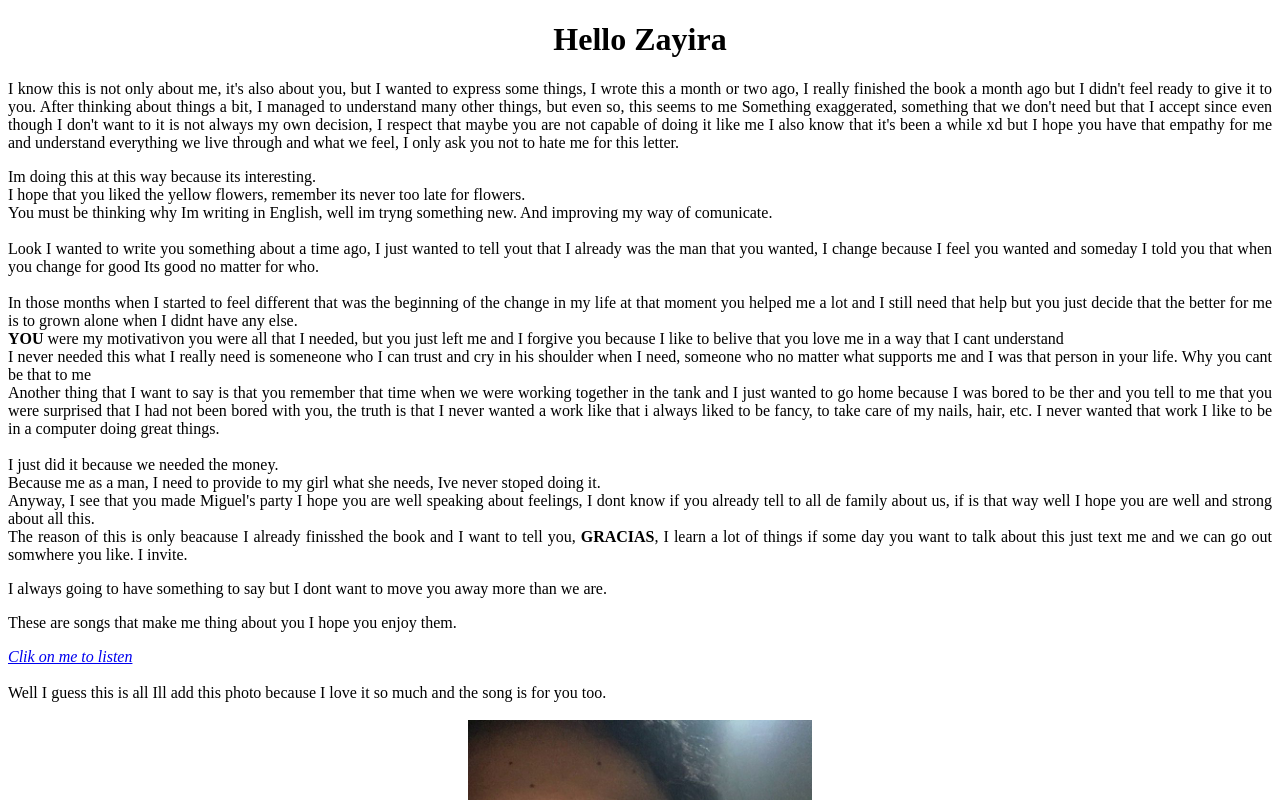
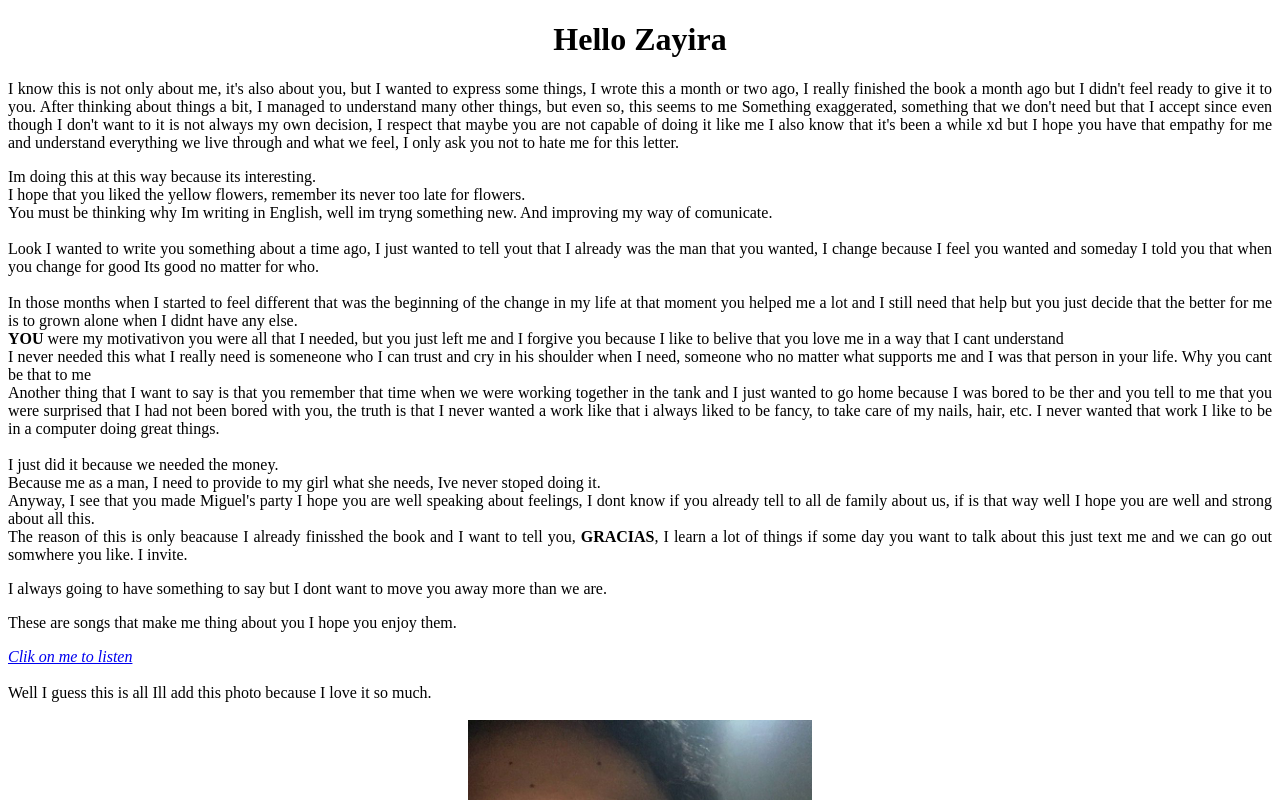
Before and after one commit to Nedbor/letter, a plain HTML site: page index.html in a window 1280 px wide. Shown: the top 800 px of the page. Drawn offline with Linux system fonts and the light colour scheme.

Commit message:
Update index.html

```diff
--- a/index.html
+++ b/index.html
@@ -35,7 +35,7 @@
         These are songs that make me thing about you I hope you enjoy them. <br>
     </p>
     <a href="https://www.youtube.com/playlist?list=PLtjWs2xcA3wdsY8LbU6bUvxfAjoB4BtDZ&jct=YEn6z5H1DIjBgUwgLGrLNpfHT5C20w" target="_blank"><i>Clik on me to listen</i></a><br><br>
-    <figcaption>Well I guess this is all Ill add this photo because I love it so much and the song is for you too.</figcaption><br>
+    <figcaption>Well I guess this is all Ill add this photo because I love it so much.</figcaption><br>
     <img src="assets/tokio.jpeg" alt="">
     <h4></h4>
     <h4>Also Ive done a lot, cant wait to someday tell you all and talk about everything</h4>
```
